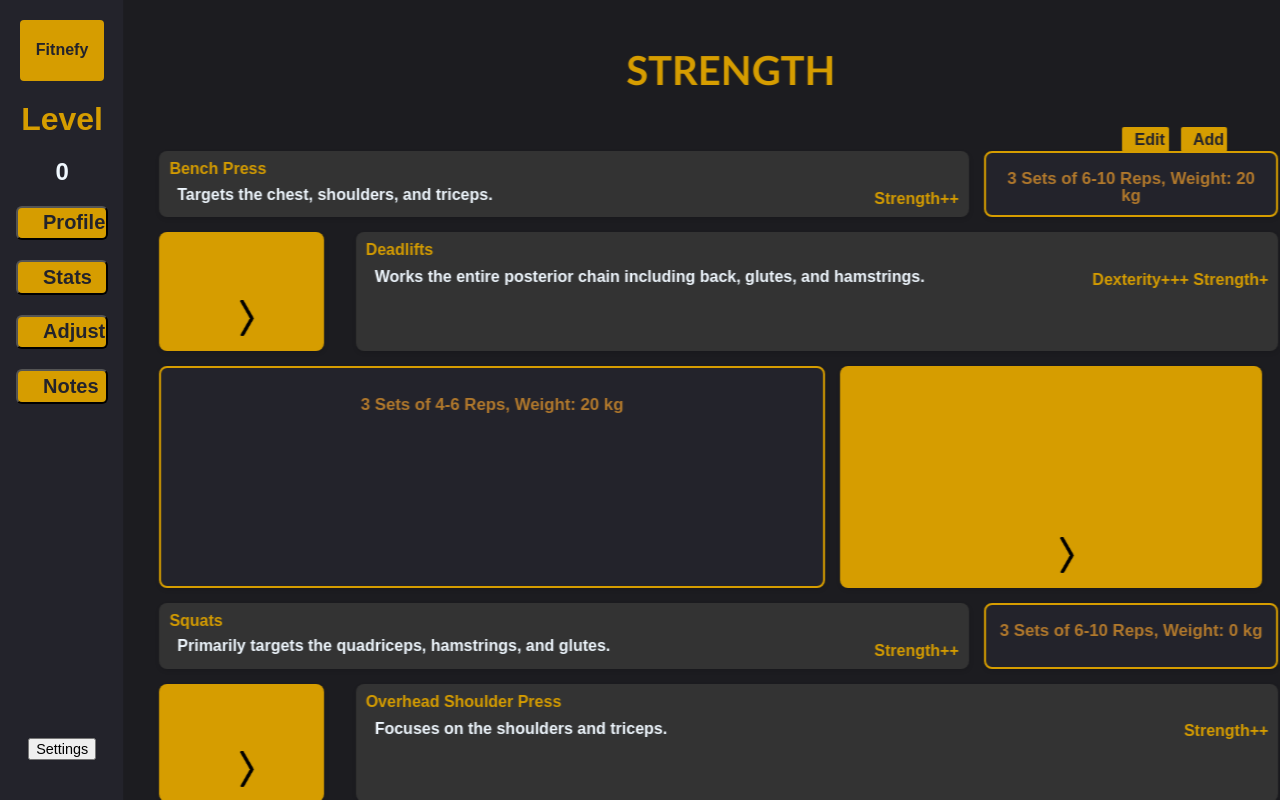
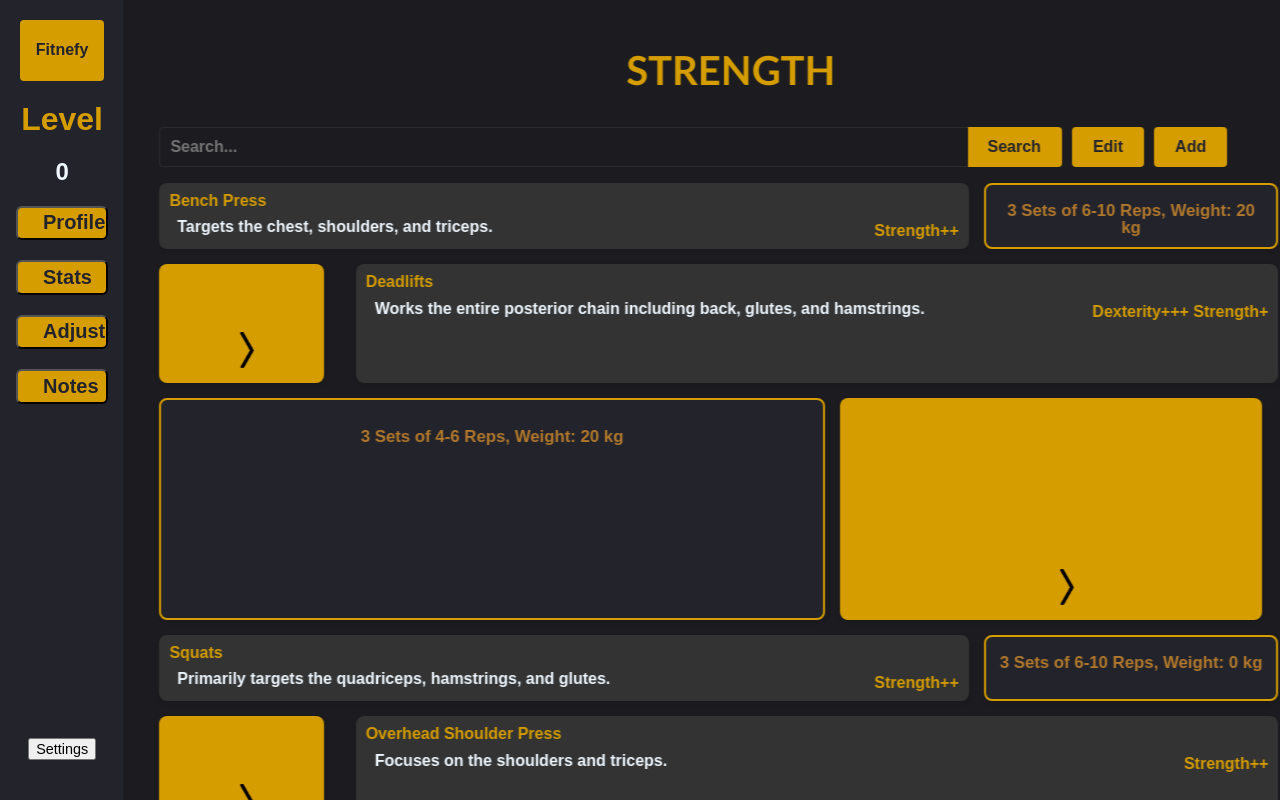
Before and after one commit to Fufutis/Fitnefy-4, a website: page src/html/Stats/Strength.html in a window 1280 px wide. Shown: the top 800 px of the page. Drawn offline with Linux system fonts and the light colour scheme.

Commit message:
Searchbar added

```diff
--- a/src/css/style.css
+++ b/src/css/style.css
@@ -66,51 +66,60 @@ li {
   border-radius: 20px;
   line-height: 1; /* Adjusted line height for better readability */
 }
+.search-container {
+  display: flex; /* Use flexbox to align the input and button side by side */
+  justify-content: flex-start; /* Align items to the left */
+  align-items: center; /* Align items vertically */
+  padding-left: 2%;
+  padding-right: 8.3%;
+  width: 100%; /* Adjust width as needed */
+  position: relative; /* Ensure the container is the reference point */
+  margin-bottom: -2%;
 
-.edit {
-  color: var(--secondary-color);
-  background-color: var(--primary-color);
-  width: 2%;
-  padding-top: 0.3%;
-  padding-right: 2.8%;
-  padding-left:  1%;
-  padding-bottom: 0.3%;
-  border-radius: 2px;
+}
+
+.search-input {
+  background-color: rgb(28, 28, 32);
+  color: var(--primary-color);
   font-weight: bold;
-  display: inline-block; /* Make the element inline-block (left to right) */
-  position: absolute;
-  right: 14%; /* Position elements to the right */
+  flex-grow: 1; /* Allow the input to grow and fill available space */
+  padding: 10px; /* Add padding for better appearance */
+  border: 1px solid #312d2dd2; /* Light gray border */
+  border-radius: 4px 0 0 4px; /* Rounded corners on the left */
+  font-size: 16px; /* Adjust font size */
+  height: 40px; /* Set a fixed height */
+  box-sizing: border-box; /* Ensure padding and borders are included in the element's width and height */
+  outline: none; /* Remove the default focus outline */
 }
-.add {
-  color: var(--secondary-color);
-  background-color: var(--primary-color);
-  width: 2%;
-  padding-top: 0.3%;
-  padding-right: 2.8%;
-  padding-left:  1%;
-  padding-bottom: 0.3%;
-  border-radius: 2px;
+
+.search-button, .edit, .add {
   font-weight: bold;
-  display: inline-block; /* Make the element inline-block (left to right) */
-  position: absolute;
-  right: 9.2%; /* Position elements to the right */
+  padding: 0 20px; /* Adjust padding: top/bottom padding is set to 0 */
+  border: 1px solid #cccccc00; /* Match the border of the input */
+  background-color: var(--primary-color); /* Use your primary color */
+  color: var(--secondary-color); /* Use your secondary color */
+  font-size: 16px; /* Adjust font size */
+  height: 40px; /* Set a fixed height */
+  box-sizing: border-box; /* Ensure padding and borders are included in the element's width and height */
+  display: flex; /* Use flexbox to align content inside the buttons */
+  align-items: center; /* Center the content vertically */
+  justify-content: center; /* Center the content horizontally */
+  cursor: pointer; /* Change cursor to pointer on hover */
+  margin-left: -1%;
+
 }
-.edit:hover {
-  background-color:rgb(156, 116, 4);
+
+.search-button {
+  border-left: none; /* Remove left border to connect with the input */
+  border-radius: 0 4px 4px 0; /* Rounded corners on the right */
 }
-.add {
-  color: var(--secondary-color);
-  background-color: var(--primary-color);
-  width: 2%;
-  padding-top: 0.3%;
-  padding-right: 2.8%;
-  padding-left:  1%;
-  padding-bottom: 0.3%;
-  border-radius: 2px;
-  font-weight: bold;
-  display: inline-block; /* Make the element inline-block (left to right) */
+
+.edit, .add {
+  border-radius: 4px; /* Rounded corners */
+  margin-left: 10px; /* Add some space between buttons */
 }
-.add:hover {
+
+.search-button:hover, .edit:hover, .add:hover {
   background-color:rgb(156, 116, 4);
 }
 .description {
@@ -174,6 +183,10 @@ li {
   margin-top: 40%;
   margin-left: 8%;
   padding-left: -10%;
+}
+
+li.updater:hover {
+  background-color:rgb(156, 116, 4);
 }
 
 .logo {
--- a/src/html/Stats/Strength.html
+++ b/src/html/Stats/Strength.html
@@ -22,9 +22,12 @@
     </div>
     <div class="content contentStats">
         <h2 class="title">STRENGTH</h2>
-
-        <div class="edit">Edit</div>
-        <div class="add">Add</div>
+        <div class="search-container">
+            <input type="text" placeholder="Search..." class="search-input" maxlength="50">
+            <button class="search-button">Search</button>
+            <div class="edit">Edit</div>
+            <div class="add">Add</div>
+        </div>
         <ol class="workouts">
             <li>
                 <strong>Bench Press</strong>
```
Also changed, not shown: README.md.
